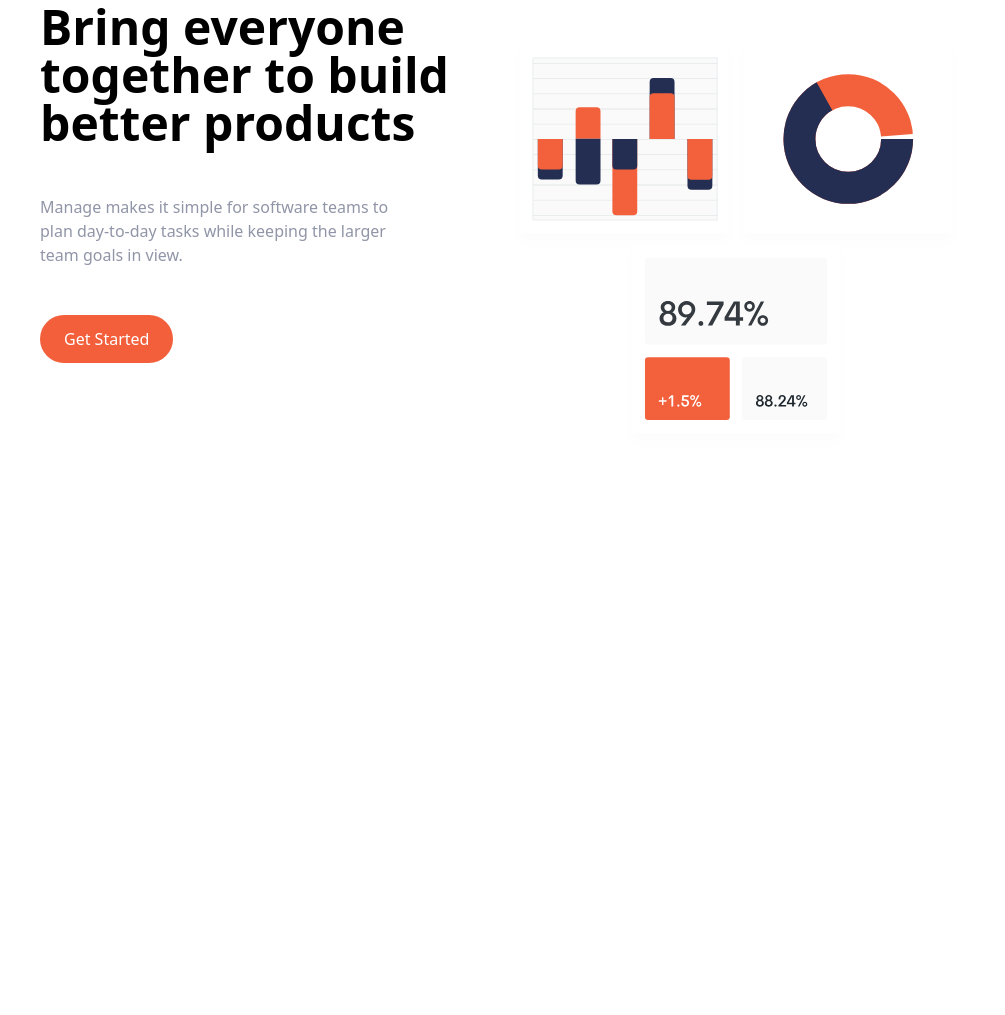
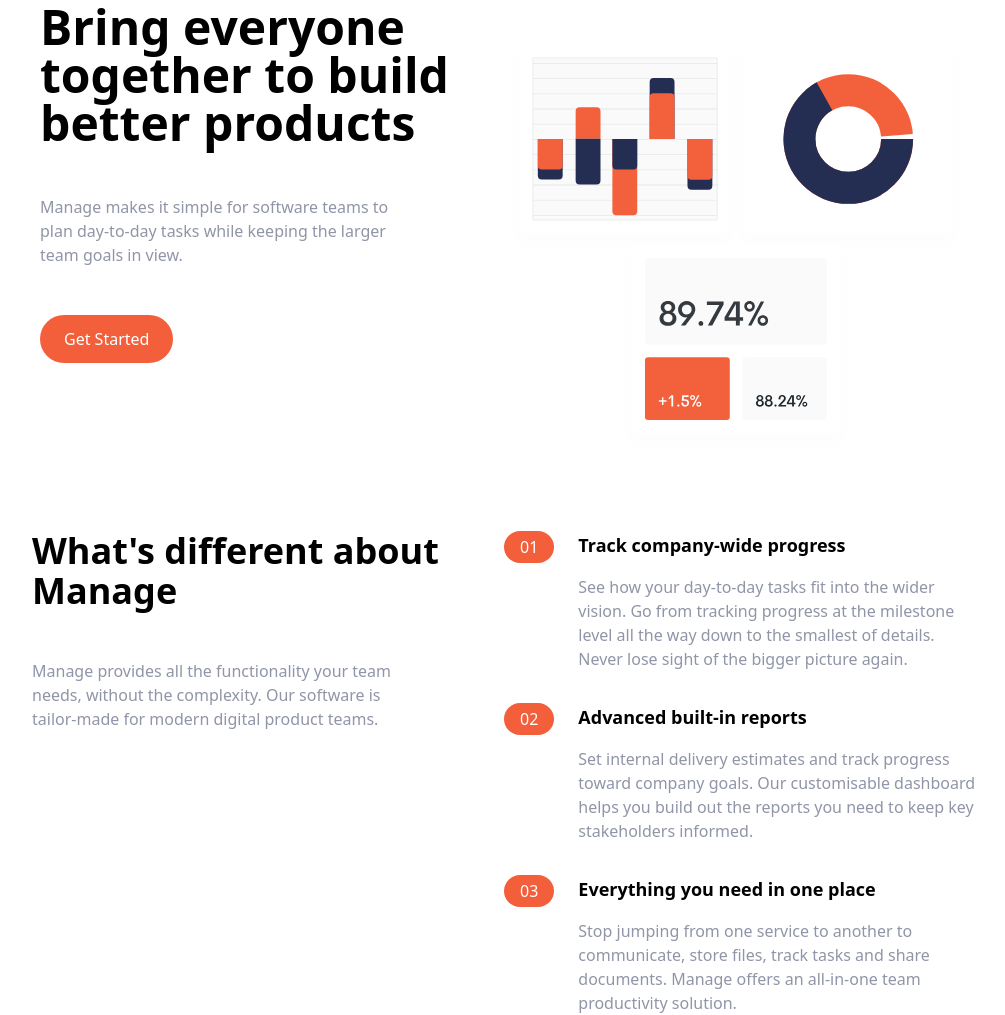
Before and after one commit to alexcruzdev/manageLandingPage, a website: page index.html in a window 1280 px wide. Shown: the part 133-1148 px from the top of the page, without its empty margins (136-1141 px from the left). Before the commit the page ends 800 px from the top, so only its background shows below. Drawn offline with Linux system fonts and the light colour scheme.

Commit message:
build feature section

```diff
--- a/index.html
+++ b/index.html
@@ -64,5 +64,119 @@
         </div>
       </div>
     </section>
+
+    <!-- Feature Section -->
+    <section id="features">
+      <!-- Flex Container -->
+      <div
+        class="container flex flex-col px-4 mx-auto mt-10 space-y-12 md:space-y-0 md:flex-row"
+      >
+        <!-- What's Differnt -->
+        <div class="flex flex-col space-y-12 md:w-1/2">
+          <h2 class="max-w-md text-4xl font-bold text-center md:text-left">
+            What's different about Manage
+          </h2>
+          <p class="max-w-sm text-center text-darkGrayishBlue md:text-left">
+            Manage provides all the functionality your team needs, without the
+            complexity. Our software is tailor-made for modern digital product
+            teams.
+          </p>
+        </div>
+
+        <!-- Number List -->
+        <div class="flex flex-col space-y-8 md:w-1/2">
+          <!-- List Item 1 -->
+          <div
+            class="flex flex-col space-y-3 md:space-y-0 md:space-x-6 md:flex-row"
+          >
+            <!-- Heading -->
+            <div class="rounded-l-full bg-brightRedSupLight md:bg-transparent">
+              <div class="flex items-center space-x-2">
+                <div
+                  class="px-4 py-2 text-white rounded-full md:py-1 bg-brightRed"
+                >
+                  01
+                </div>
+                <h3 class="text-base font-bold md:mb-4 md:hidden">
+                  Track company-wide progress
+                </h3>
+              </div>
+            </div>
+
+            <div>
+              <h3 class="hidden mb-4 text-lg font-bold md:block">
+                Track company-wide progress
+              </h3>
+              <p class="text-darkGrayishBlue">
+                See how your day-to-day tasks fit into the wider vision. Go from
+                tracking progress at the milestone level all the way down to the
+                smallest of details. Never lose sight of the bigger picture
+                again.
+              </p>
+            </div>
+          </div>
+
+          <!-- List Item 2 -->
+          <div
+            class="flex flex-col space-y-3 md:space-y-0 md:space-x-6 md:flex-row"
+          >
+            <!-- Heading -->
+            <div class="rounded-l-full bg-brightRedSupLight md:bg-transparent">
+              <div class="flex items-center space-x-2">
+                <div
+                  class="px-4 py-2 text-white rounded-full md:py-1 bg-brightRed"
+                >
+                  02
+                </div>
+                <h3 class="text-base font-bold md:mb-4 md:hidden">
+                  Advanced built-in reports
+                </h3>
+              </div>
+            </div>
+
+            <div>
+              <h3 class="hidden mb-4 text-lg font-bold md:block">
+                Advanced built-in reports
+              </h3>
+              <p class="text-darkGrayishBlue">
+                Set internal delivery estimates and track progress toward
+                company goals. Our customisable dashboard helps you build out
+                the reports you need to keep key stakeholders informed.
+              </p>
+            </div>
+          </div>
+
+          <!-- List Item 3 -->
+          <div
+            class="flex flex-col space-y-3 md:space-y-0 md:space-x-6 md:flex-row"
+          >
+            <!-- Heading -->
+            <div class="rounded-l-full bg-brightRedSupLight md:bg-transparent">
+              <div class="flex items-center space-x-2">
+                <div
+                  class="px-4 py-2 text-white rounded-full md:py-1 bg-brightRed"
+                >
+                  03
+                </div>
+                <h3 class="text-base font-bold md:mb-4 md:hidden">
+                  Everything you need in one place
+                </h3>
+              </div>
+            </div>
+
+            <div>
+              <h3 class="hidden mb-4 text-lg font-bold md:block">
+                Everything you need in one place
+              </h3>
+              <p class="text-darkGrayishBlue">
+                Stop jumping from one service to another to communicate, store
+                files, track tasks and share documents. Manage offers an
+                all-in-one team productivity solution.
+              </p>
+            </div>
+          </div>
+        </div>
+      </div>
+    </section>
   </body>
 </html>
```
Also changed, not shown: css/main.css.
